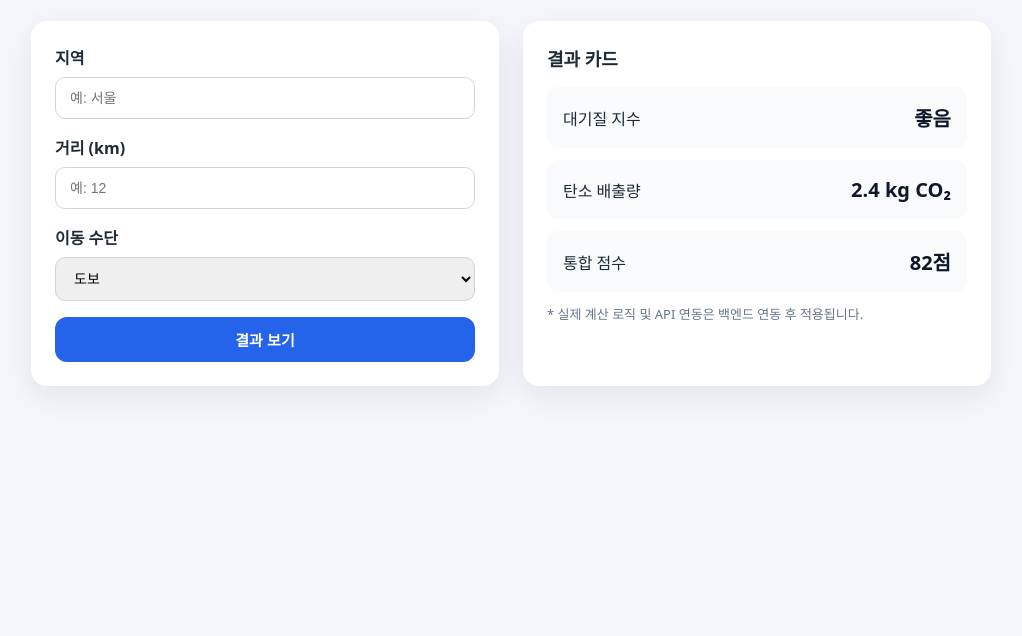
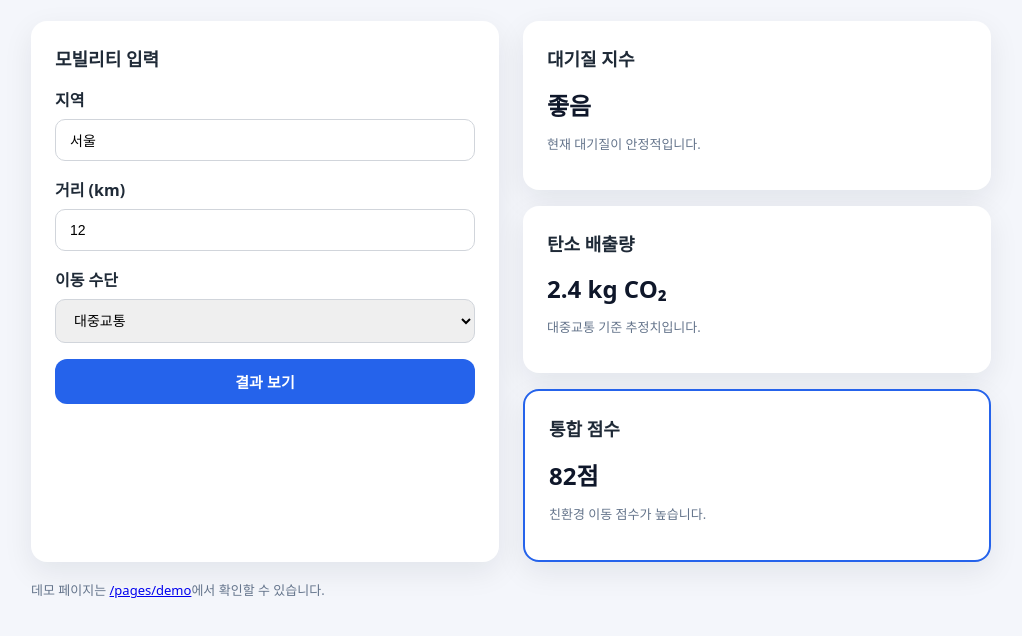
Before and after one commit to WoogiBoogi1129/OpenAPI_WebService, a plain HTML site: page frontend/index.html in a window 1280 px wide. Shown: the part 134-770 px from the top of the page, without its empty margins (129-1151 px from the left). Drawn offline with Linux system fonts and the light colour scheme.

Commit message:
Refactor frontend into components

````diff
--- /dev/null
+++ b/frontend/components/AirQualityCard.js
@@ -0,0 +1,42 @@
+/**
+ * AirQualityCard component.
+ *
+ * Props:
+ * - status: string (ex: "좋음")
+ * - description: string (context line under the status)
+ * - indexLabel: string (label shown in the header)
+ *
+ * Example:
+ * ```js
+ * import { AirQualityCard } from "./components/AirQualityCard.js";
+ * const card = AirQualityCard({
+ *   status: "좋음",
+ *   description: "PM2.5 기준",
+ *   indexLabel: "대기질 지수",
+ * });
+ * document.querySelector("#app").append(card);
+ * ```
+ */
+export function AirQualityCard({
+  status = "좋음",
+  description = "현재 대기질이 안정적입니다.",
+  indexLabel = "대기질 지수",
+} = {}) {
+  const section = document.createElement("section");
+  section.className = "card";
+
+  const title = document.createElement("h2");
+  title.className = "card-title";
+  title.textContent = indexLabel;
+
+  const value = document.createElement("div");
+  value.className = "score";
+  value.textContent = status;
+
+  const hint = document.createElement("p");
+  hint.className = "hint";
+  hint.textContent = description;
+
+  section.append(title, value, hint);
+  return section;
+}
--- /dev/null
+++ b/frontend/components/CarbonCard.js
@@ -0,0 +1,42 @@
+/**
+ * CarbonCard component.
+ *
+ * Props:
+ * - emission: string (ex: "2.4 kg CO₂")
+ * - description: string (context line under the emission)
+ * - title: string (card title)
+ *
+ * Example:
+ * ```js
+ * import { CarbonCard } from "./components/CarbonCard.js";
+ * const card = CarbonCard({
+ *   emission: "2.4 kg CO₂",
+ *   description: "대중교통 기준",
+ *   title: "탄소 배출량",
+ * });
+ * document.querySelector("#app").append(card);
+ * ```
+ */
+export function CarbonCard({
+  emission = "0.0 kg CO₂",
+  description = "기본 배출량 추정치입니다.",
+  title = "탄소 배출량",
+} = {}) {
+  const section = document.createElement("section");
+  section.className = "card";
+
+  const heading = document.createElement("h2");
+  heading.className = "card-title";
+  heading.textContent = title;
+
+  const value = document.createElement("div");
+  value.className = "score";
+  value.textContent = emission;
+
+  const hint = document.createElement("p");
+  hint.className = "hint";
+  hint.textContent = description;
+
+  section.append(heading, value, hint);
+  return section;
+}
--- /dev/null
+++ b/frontend/components/InputPanel.js
@@ -0,0 +1,122 @@
+/**
+ * InputPanel component.
+ *
+ * Props:
+ * - title: string (panel title)
+ * - region: string (default region value)
+ * - distance: number|string (default distance in km)
+ * - transport: string (default transport value)
+ * - transports: Array<{ value: string, label: string }> (options list)
+ * - onSubmit: (values: { region: string, distance: string, transport: string }) => void
+ *
+ * Example:
+ * ```js
+ * import { InputPanel } from "./components/InputPanel.js";
+ * const panel = InputPanel({
+ *   title: "입력",
+ *   region: "서울",
+ *   distance: 12,
+ *   transport: "public",
+ *   transports: [
+ *     { value: "walking", label: "도보" },
+ *     { value: "bike", label: "자전거" },
+ *     { value: "public", label: "대중교통" }
+ *   ],
+ *   onSubmit: (values) => console.log(values),
+ * });
+ * document.querySelector("#app").append(panel);
+ * ```
+ */
+export function InputPanel({
+  title = "에코 모빌리티 입력",
+  region = "",
+  distance = "",
+  transport = "walking",
+  transports = [
+    { value: "walking", label: "도보" },
+    { value: "bike", label: "자전거" },
+    { value: "public", label: "대중교통" },
+    { value: "car", label: "자가용" },
+    { value: "ev", label: "전기차" },
+  ],
+  onSubmit,
+} = {}) {
+  const section = document.createElement("section");
+  section.className = "card";
+
+  const heading = document.createElement("h2");
+  heading.className = "card-title";
+  heading.textContent = title;
+  section.append(heading);
+
+  const form = document.createElement("form");
+  form.className = "form";
+
+  const regionLabel = document.createElement("label");
+  regionLabel.htmlFor = "region";
+  regionLabel.textContent = "지역";
+
+  const regionInput = document.createElement("input");
+  regionInput.id = "region";
+  regionInput.name = "region";
+  regionInput.type = "text";
+  regionInput.placeholder = "예: 서울";
+  regionInput.value = region;
+
+  const distanceLabel = document.createElement("label");
+  distanceLabel.htmlFor = "distance";
+  distanceLabel.textContent = "거리 (km)";
+
+  const distanceInput = document.createElement("input");
+  distanceInput.id = "distance";
+  distanceInput.name = "distance";
+  distanceInput.type = "number";
+  distanceInput.min = "0";
+  distanceInput.placeholder = "예: 12";
+  distanceInput.value = distance;
+
+  const transportLabel = document.createElement("label");
+  transportLabel.htmlFor = "transport";
+  transportLabel.textContent = "이동 수단";
+
+  const transportSelect = document.createElement("select");
+  transportSelect.id = "transport";
+  transportSelect.name = "transport";
+  transports.forEach((option) => {
+    const item = document.createElement("option");
+    item.value = option.value;
+    item.textContent = option.label;
+    if (option.value === transport) {
+      item.selected = true;
+    }
+    transportSelect.append(item);
+  });
+
+  const submitButton = document.createElement("button");
+  submitButton.type = "submit";
+  submitButton.textContent = "결과 보기";
+
+  form.append(
+    regionLabel,
+    regionInput,
+    distanceLabel,
+    distanceInput,
+    transportLabel,
+    transportSelect,
+    submitButton
+  );
+
+  form.addEventListener("submit", (event) => {
+    event.preventDefault();
+    if (typeof onSubmit === "function") {
+      onSubmit({
+        region: regionInput.value,
+        distance: distanceInput.value,
+        transport: transportSelect.value,
+      });
+    }
+  });
+
+  section.append(form);
+  return section;
+}
--- /dev/null
+++ b/frontend/components/TotalScoreCard.js
@@ -0,0 +1,42 @@
+/**
+ * TotalScoreCard component.
+ *
+ * Props:
+ * - score: number|string (ex: 82)
+ * - message: string (supporting message)
+ * - title: string (card title)
+ *
+ * Example:
+ * ```js
+ * import { TotalScoreCard } from "./components/TotalScoreCard.js";
+ * const card = TotalScoreCard({
+ *   score: 82,
+ *   message: "친환경 이동이 우수합니다!",
+ *   title: "통합 점수",
+ * });
+ * document.querySelector("#app").append(card);
+ * ```
+ */
+export function TotalScoreCard({
+  score = 0,
+  message = "점수 계산 전입니다.",
+  title = "통합 점수",
+} = {}) {
+  const section = document.createElement("section");
+  section.className = "card highlight";
+
+  const heading = document.createElement("h2");
+  heading.className = "card-title";
+  heading.textContent = title;
+
+  const value = document.createElement("div");
+  value.className = "score";
+  value.textContent = `${score}점`;
+
+  const hint = document.createElement("p");
+  hint.className = "hint";
+  hint.textContent = message;
+
+  section.append(heading, value, hint);
+  return section;
+}
--- a/frontend/index.html
+++ b/frontend/index.html
@@ -4,112 +4,7 @@
     <meta charset="UTF-8" />
     <meta name="viewport" content="width=device-width, initial-scale=1.0" />
     <title>에코 모빌리티 점수</title>
-    <style>
-      :root {
-        color-scheme: light;
-        font-family: "Noto Sans KR", system-ui, -apple-system, sans-serif;
-        background: #f4f6fb;
-        color: #1f2a37;
-      }
-
-      body {
-        margin: 0;
-        padding: 32px 20px 60px;
-      }
-
-      .container {
-        max-width: 960px;
-        margin: 0 auto;
-      }
-
-      header {
-        margin-bottom: 24px;
-      }
-
-      h1 {
-        font-size: 32px;
-        margin-bottom: 8px;
-      }
-
-      p {
-        margin-top: 0;
-        color: #4b5563;
-      }
-
-      .grid {
-        display: grid;
-        gap: 24px;
-        grid-template-columns: repeat(auto-fit, minmax(280px, 1fr));
-      }
-
-      .card {
-        background: #ffffff;
-        border-radius: 16px;
-        padding: 24px;
-        box-shadow: 0 10px 30px rgba(15, 23, 42, 0.08);
-      }
-
-      label {
-        display: block;
-        font-weight: 600;
-        margin-bottom: 8px;
-      }
-
-      input,
-      select {
-        width: 100%;
-        padding: 12px 14px;
-        border-radius: 10px;
-        border: 1px solid #d1d5db;
-        font-size: 14px;
-        margin-bottom: 16px;
-        box-sizing: border-box;
-      }
-
-      button {
-        width: 100%;
-        padding: 12px 16px;
-        border: none;
-        border-radius: 12px;
-        font-size: 15px;
-        font-weight: 600;
-        background: #2563eb;
-        color: #ffffff;
-        cursor: pointer;
-      }
-
-      .result-title {
-        font-size: 18px;
-        font-weight: 700;
-        margin-bottom: 16px;
-      }
-
-      .result-grid {
-        display: grid;
-        gap: 12px;
-      }
-
-      .result-item {
-        background: #f8fafc;
-        border-radius: 12px;
-        padding: 16px;
-        display: flex;
-        justify-content: space-between;
-        align-items: center;
-      }
-
-      .score {
-        font-size: 20px;
-        font-weight: 700;
-        color: #0f172a;
-      }
-
-      .hint {
-        margin-top: 12px;
-        font-size: 13px;
-        color: #64748b;
-      }
-    </style>
+    <link rel="stylesheet" href="./styles/main.css" />
   </head>
   <body>
     <div class="container">
@@ -118,45 +13,10 @@
         <p>지역, 이동 거리, 이동 수단을 입력하면 대기질과 탄소 배출을 종합한 점수를 확인할 수 있습니다.</p>
       </header>
 
-      <div class="grid">
-        <section class="card">
-          <label for="region">지역</label>
-          <input id="region" type="text" placeholder="예: 서울" />
+      <div id="app"></div>
+      <p class="demo-note">데모 페이지는 <a href="./pages/demo.html">/pages/demo</a>에서 확인할 수 있습니다.</p>
+    </div>
 
-          <label for="distance">거리 (km)</label>
-          <input id="distance" type="number" min="0" placeholder="예: 12" />
-
-          <label for="transport">이동 수단</label>
-          <select id="transport">
-            <option value="walking">도보</option>
-            <option value="bike">자전거</option>
-            <option value="public">대중교통</option>
-            <option value="car">자가용</option>
-            <option value="ev">전기차</option>
-          </select>
-
-          <button type="button">결과 보기</button>
-        </section>
-
-        <section class="card">
-          <div class="result-title">결과 카드</div>
-          <div class="result-grid">
-            <div class="result-item">
-              <div>대기질 지수</div>
-              <div class="score">좋음</div>
-            </div>
-            <div class="result-item">
-              <div>탄소 배출량</div>
-              <div class="score">2.4 kg CO₂</div>
-            </div>
-            <div class="result-item">
-              <div>통합 점수</div>
-              <div class="score">82점</div>
-            </div>
-          </div>
-          <div class="hint">* 실제 계산 로직 및 API 연동은 백엔드 연동 후 적용됩니다.</div>
-        </section>
-      </div>
-    </div>
+    <script type="module" src="./scripts/index.js"></script>
   </body>
 </html>
--- /dev/null
+++ b/frontend/scripts/index.js
@@ -0,0 +1,44 @@
+import { InputPanel } from "../components/InputPanel.js";
+import { AirQualityCard } from "../components/AirQualityCard.js";
+import { CarbonCard } from "../components/CarbonCard.js";
+import { TotalScoreCard } from "../components/TotalScoreCard.js";
+
+const root = document.querySelector("#app");
+
+const grid = document.createElement("div");
+grid.className = "grid";
+
+const resultsStack = document.createElement("div");
+resultsStack.className = "stack";
+
+const airQualityCard = AirQualityCard({
+  status: "좋음",
+  description: "현재 대기질이 안정적입니다.",
+  indexLabel: "대기질 지수",
+});
+
+const carbonCard = CarbonCard({
+  emission: "2.4 kg CO₂",
+  description: "대중교통 기준 추정치입니다.",
+  title: "탄소 배출량",
+});
+
+const totalScoreCard = TotalScoreCard({
+  score: 82,
+  message: "친환경 이동 점수가 높습니다.",
+  title: "통합 점수",
+});
+
+const inputPanel = InputPanel({
+  title: "모빌리티 입력",
+  region: "서울",
+  distance: 12,
+  transport: "public",
+  onSubmit: (values) => {
+    console.log("입력 값", values);
+  },
+});
+
+resultsStack.append(airQualityCard, carbonCard, totalScoreCard);
+grid.append(inputPanel, resultsStack);
+root.append(grid);
--- /dev/null
+++ b/frontend/styles/main.css
@@ -0,0 +1,104 @@
+:root {
+  color-scheme: light;
+  font-family: "Noto Sans KR", system-ui, -apple-system, sans-serif;
+  background: #f4f6fb;
+  color: #1f2a37;
+}
+
+body {
+  margin: 0;
+  padding: 32px 20px 60px;
+}
+
+.container {
+  max-width: 960px;
+  margin: 0 auto;
+}
+
+header {
+  margin-bottom: 24px;
+}
+
+h1 {
+  font-size: 32px;
+  margin-bottom: 8px;
+}
+
+p {
+  margin-top: 0;
+  color: #4b5563;
+}
+
+.grid {
+  display: grid;
+  gap: 24px;
+  grid-template-columns: repeat(auto-fit, minmax(280px, 1fr));
+}
+
+.stack {
+  display: grid;
+  gap: 16px;
+}
+
+.card {
+  background: #ffffff;
+  border-radius: 16px;
+  padding: 24px;
+  box-shadow: 0 10px 30px rgba(15, 23, 42, 0.08);
+}
+
+.card.highlight {
+  border: 2px solid #2563eb;
+}
+
+.card-title {
+  font-size: 18px;
+  margin: 0 0 16px;
+}
+
+label {
+  display: block;
+  font-weight: 600;
+  margin-bottom: 8px;
+}
+
+input,
+select {
+  width: 100%;
+  padding: 12px 14px;
+  border-radius: 10px;
+  border: 1px solid #d1d5db;
+  font-size: 14px;
+  margin-bottom: 16px;
+  box-sizing: border-box;
+}
+
+button {
+  width: 100%;
+  padding: 12px 16px;
+  border: none;
+  border-radius: 12px;
+  font-size: 15px;
+  font-weight: 600;
+  background: #2563eb;
+  color: #ffffff;
+  cursor: pointer;
+}
+
+.score {
+  font-size: 24px;
+  font-weight: 700;
+  color: #0f172a;
+}
+
+.hint {
+  margin-top: 12px;
+  font-size: 13px;
+  color: #64748b;
+}
+
+.demo-note {
+  margin-top: 18px;
+  font-size: 13px;
+  color: #64748b;
+}
````
Also changed, not shown: frontend/pages/demo.html (added, +22 -0 lines), frontend/scripts/demo.js (added, +62 -0 lines).
